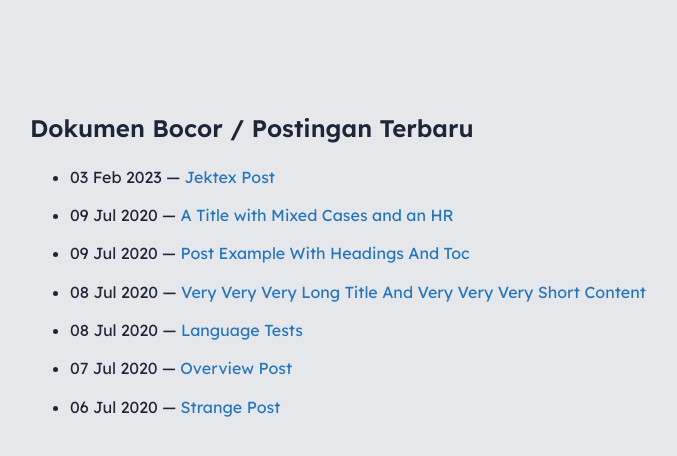
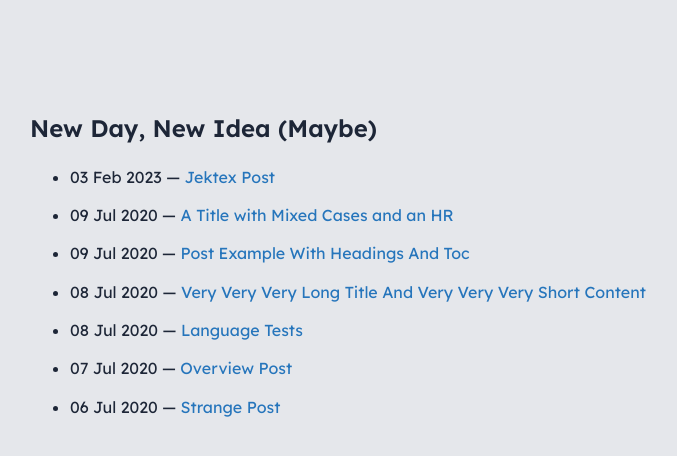
Before and after one commit to djethro-s/thinkinsidethebox, a Jekyll site: the page built from index.md, in a window 1280 px wide. Shown: the top 456 px of the page, without its empty margins (290-967 px from the left). Built offline with Jekyll 4.4.1, drawn with Linux system fonts in a browser that asks for light colours; our own code applies the rules of GitHub Pages for plain Markdown files.

Commit message:
Update index.md

```diff
--- a/index.md
+++ b/index.md
@@ -2,7 +2,7 @@
 layout: default
 ---
 
-## Dokumen Bocor / Postingan Terbaru
+## New Day, New Idea (Maybe)
 
 {% for post in site.posts %}
 - {{ post.date | date: "%d %b %Y" }} — [{{ post.title }}]({{ post.url | relative_url }})
```
